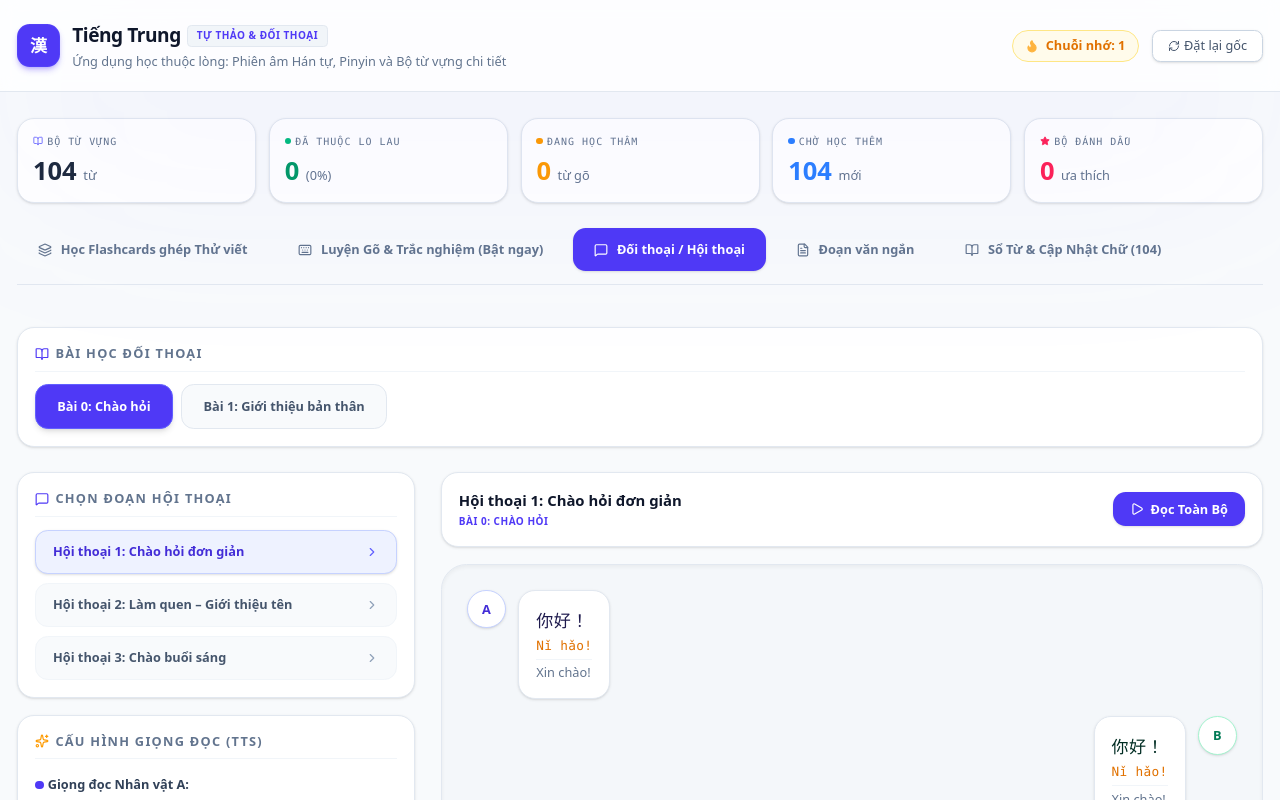
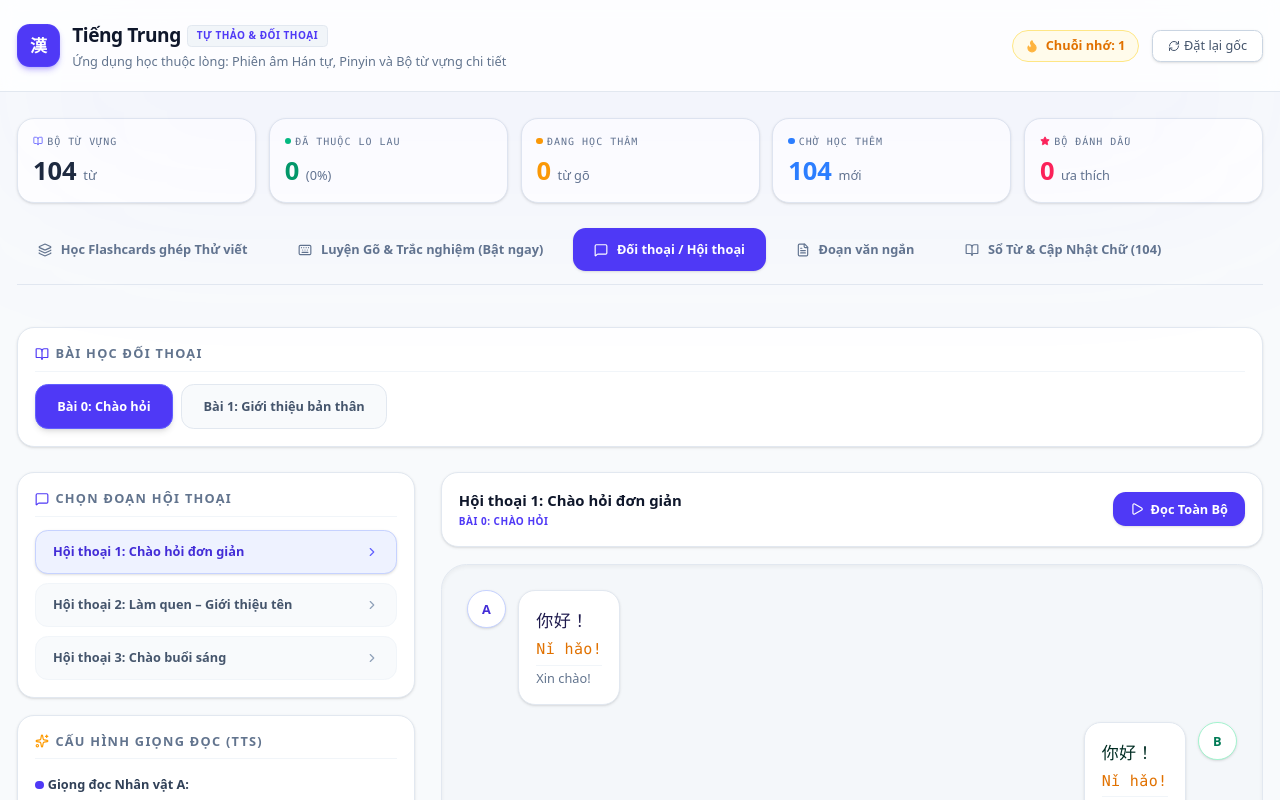
Before and after one commit to phanvanthanh21095/TuMoiTiengTrungMoiNgay, a React (Vite) app: page /flashcards in a window 1280 px wide. Both pictures are taken after a click on the button "Đối thoại / Hội thoại". Shown: the top 800 px of the page. Built offline with nearby package versions, Linux system fonts and the light colour scheme.

Commit message:
feat: implement dialogue and reading practice components with text-to-speech support

```diff
--- a/src/components/Dialogue.tsx
+++ b/src/components/Dialogue.tsx
@@ -535,7 +535,7 @@ export default function Dialogue() {
 
                     {/* Pinyin Text */}
                     {showPinyin && (
-                      <p className="text-xs font-mono text-amber-600 tracking-wide mt-1">
+                      <p className="text-[15px] font-mono text-amber-600 tracking-wide mt-1">
                         {line.pinyin}
                       </p>
                     )}
--- a/src/components/Reading.tsx
+++ b/src/components/Reading.tsx
@@ -602,7 +602,7 @@ export default function Reading() {
                           {line.chinese}
                         </p>
                         {showPinyin && (
-                          <p className="text-xs font-mono text-amber-600 tracking-wide mt-1">
+                          <p className="text-[15px] font-mono text-amber-600 tracking-wide mt-1">
                             {line.pinyin}
                           </p>
                         )}
```
